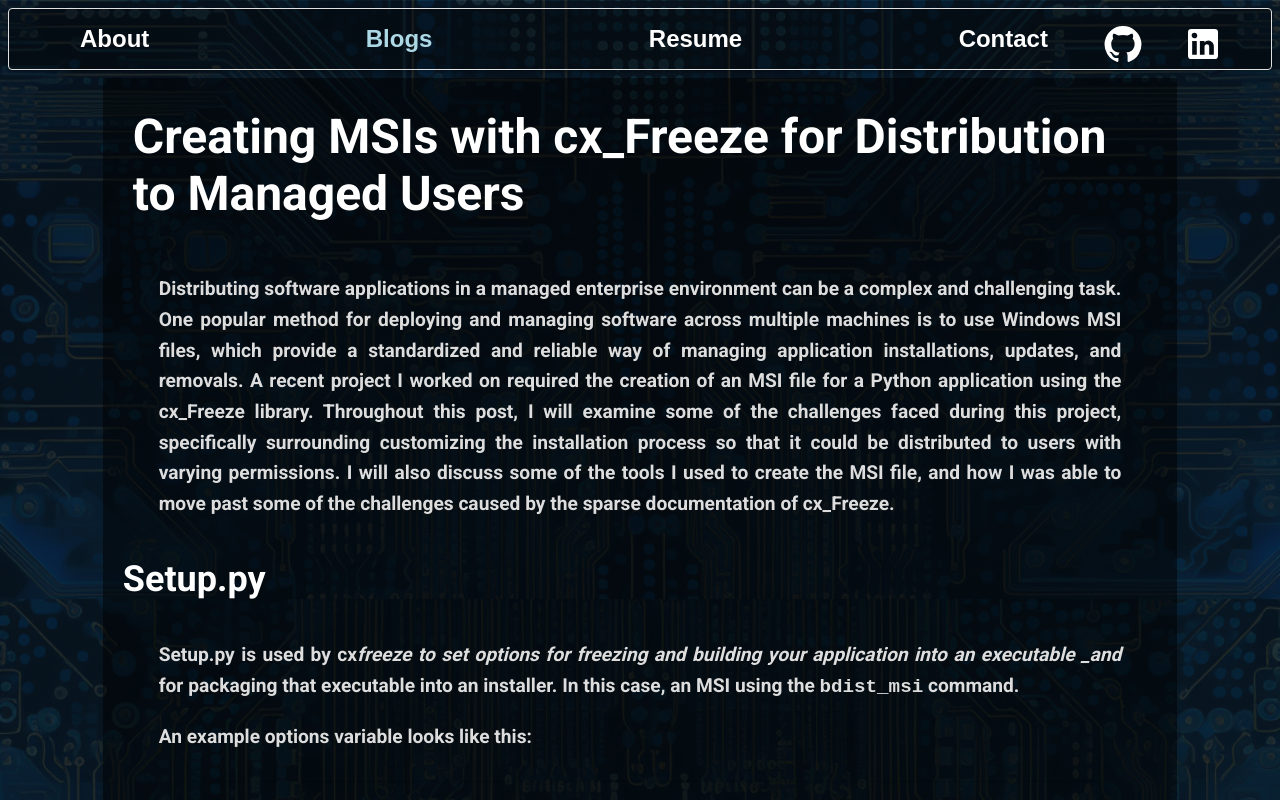
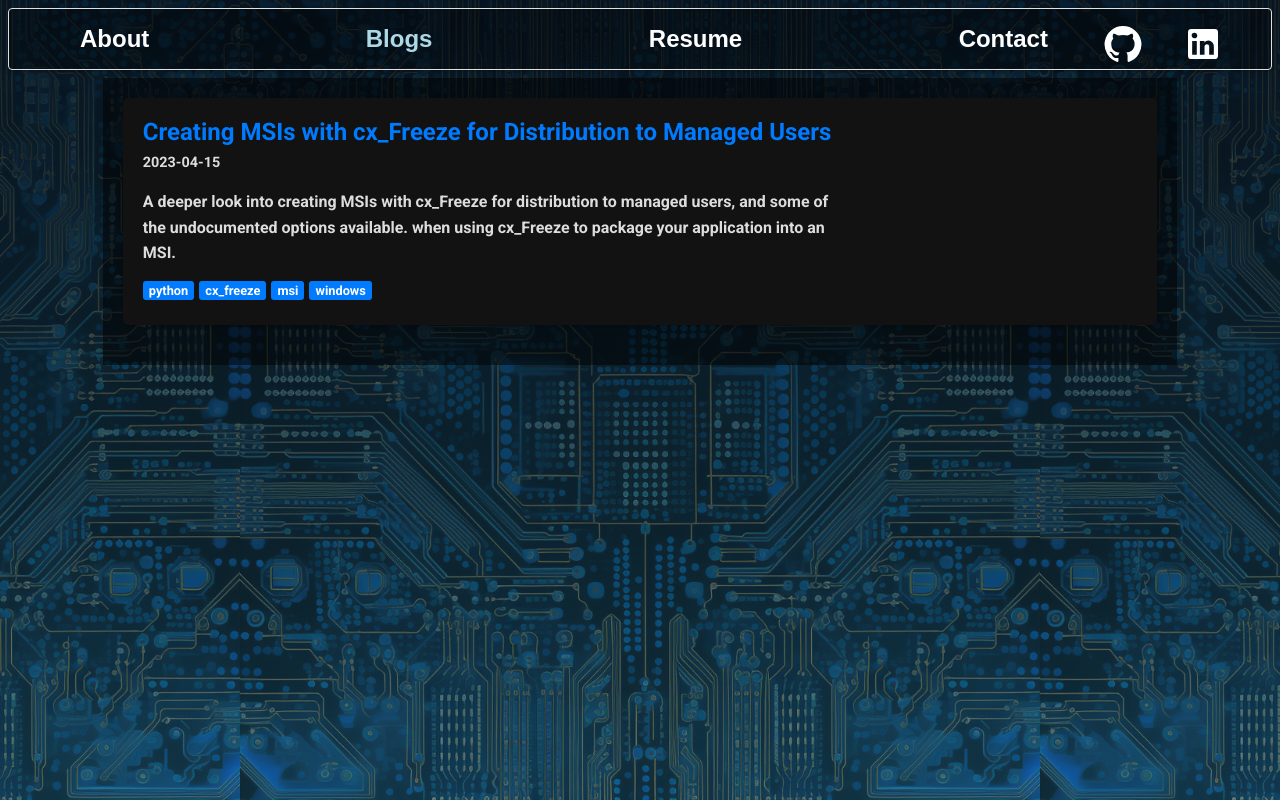
Before and after one commit to ggottemo/portfolio_vite, a React (Vite) app: page /blogs in a window 1280 px wide. Shown: the top 800 px of the page. Built offline with nearby package versions, Linux system fonts and the light colour scheme; a web font is replaced by a local one.

Commit message:
Dynamically load mdx files for blog pages using ReactRouterV6 loader api

```diff
--- /dev/null
+++ b/src/components/BlogCard.jsx
@@ -0,0 +1,27 @@
+import React from "react";
+import { Link } from "react-router-dom";
+
+const BlogCard = ({ frontMatter }) => {
+  const { title, date, tags, excerpt, slug, fileName } = frontMatter;
+
+  return (
+    <div className="blog-card">
+      <h2 className="blog-card-title">
+        <Link to={`/blog/${fileName}`} className="blog-card-title-link">
+          {title}
+        </Link>
+      </h2>
+      <p className="blog-card-date">{date}</p>
+      <p className="blog-card-excerpt">{excerpt}</p>
+      <div className="blog-card-tags">
+        {tags.map((tag, index) => (
+          <span key={index} className="blog-card-tag">
+            {tag}
+          </span>
+        ))}
+      </div>
+    </div>
+  );
+};
+
+export default BlogCard;
--- a/src/main.jsx
+++ b/src/main.jsx
@@ -1,39 +1,43 @@
-import React from 'react'
-import ReactDOM from 'react-dom/client'
+import React from "react";
+import ReactDOM from "react-dom/client";
 
-import Root from './routes/root'
-import Resume from './routes/resume'
-import Blogs from './routes/blogs'
+import Root from "./routes/root";
+import Resume from "./routes/resume";
+import Blogs from "./routes/blogs";
 
-import './styles/styles.scss'
-import '@fontsource/roboto/300.css'
-import '@fontsource/roboto/400.css'
-import '@fontsource/roboto/500.css'
-import '@fontsource/roboto/700.css'
-import '@fontsource/ntr'
+import "./styles/styles.scss";
+import "@fontsource/roboto/300.css";
+import "@fontsource/roboto/400.css";
+import "@fontsource/roboto/500.css";
+import "@fontsource/roboto/700.css";
+import "@fontsource/ntr";
 
-import { createBrowserRouter, RouterProvider } from 'react-router-dom'
-import NavBar from "./components/NavBar";
+import { createBrowserRouter, RouterProvider } from "react-router-dom";
+import BlogPage from "./routes/blogpage.jsx";
+import { loader as blogLoader } from "./routes/blogpage.jsx";
 
 const router = createBrowserRouter([
-    {
-        path: '/',
-        element: <Root/>
-    },
-    {
-        path: '/resume',
-        element: <Resume/>
-    },
-    {
-        path: '/blogs',
-        element: <Blogs />
-    }
+  {
+    path: "/",
+    element: <Root />,
+  },
+  {
+    path: "/resume",
+    element: <Resume />,
+  },
+  {
+    path: "/blogs/",
+    element: <Blogs />,
+  },
+  {
+    path: "/blog/:slug",
+    element: <BlogPage />,
+    loader: blogLoader,
+  },
+]);
 
-])
-
-
-ReactDOM.createRoot(document.getElementById('root')).render(
+ReactDOM.createRoot(document.getElementById("root")).render(
   <React.StrictMode>
     <RouterProvider router={router} />
-  </React.StrictMode>,
-)
+  </React.StrictMode>
+);
--- a/src/mdx/cx_freeze/CxFreeze.mdx
+++ b/src/mdx/CxFreeze.mdx
@@ -1,25 +1,32 @@
-import CodeContainer from "../../components/CodeContainer";
-export const title =
-  "Creating MSIs with cx_Freeze for Distribution to Managed Users";
-export const date = "2023-04-15";
-export const tags = ["python", "cx_freeze", "msi", "windows"];
+import CodeContainer from "../components/CodeContainer.jsx";
+
+export const frontMatter = {
+  title: "Creating MSIs with cx_Freeze for Distribution to Managed Users",
+  date: "2023-04-15",
+  tags: ["python", "cx_freeze", "msi", "windows"],
+  excerpt:
+    "A deeper look into creating MSIs with cx_Freeze for distribution to managed users, and some of the undocumented " +
+    "options available. when using cx_Freeze to package your application into an MSI.",
+  slug: "creating-msis-with-cx_freeze",
+  fileName: "CxFreeze",
+};
+export const fileName = "CxFreeze";
 
 # Creating MSIs with cx_Freeze for Distribution to Managed Users
 
-Distributing software applications in a managed enterprise environment can be a complex and challenging task.
-One popular method for deploying and managing software across multiple machines is to use Windows MSI files, which
-provide a standardized and reliable way of managing application installations, updates, and removals. A recent project
-I worked on required the creation of an MSI file for a Python application using the cx_Freeze library. Throughout this post,
-I will examine some of the challenges faced during this project, specifically surrounding customizing the installation process
-so that it could be distributed to users with varying permissions. I will also discuss some of the tools I used
-to create the MSI file, and how I was able to move past some of the challenges caused by the sparse documentation of
-cx_Freeze.
+Deploying software applications in a managed enterprise setting can be quite complicated. A widely used approach for
+distributing and managing software on multiple computers involves utilizing Windows MSI files. These files offer a
+consistent and dependable method for managing app installations, updates, and uninstalls. In a recent project, I had to
+create an MSI file for a Python app using the cx_Freeze library. In this post, I'll delve into some of the hurdles
+encountered during the project, particularly regarding the customization of the installation process to accommodate
+users with different permissions. Additionally, I'll talk about some of the tools I employed to develop the MSI file
+and how I overcame the challenges posed by the limited documentation of cx_Freeze.
 
 <br />
 
 ## Setup.py
 
-Setup.py is used by cx*freeze to set options for freezing and building your application into an executable \_and*
+Setup.py is used by **cxfreeze** to set options for freezing and building your application into an executable _and_
 for packaging that executable into an installer. In this case, an MSI using the `bdist_msi` command.
 
 An example options variable looks like this:
--- /dev/null
+++ b/src/routes/blogpage.jsx
@@ -0,0 +1,25 @@
+import { useLoaderData } from "react-router-dom";
+import React from "react";
+import NavBar from "../components/NavBar.jsx";
+
+export const loader = async ({ params }) => {
+  const { slug } = params;
+  console.log(`slug: ${slug}`);
+  const module = await import(`../mdx/${slug}.mdx`);
+  return module.default;
+};
+
+const BlogPage = () => {
+  const Content = useLoaderData();
+
+  return (
+    <div>
+      <NavBar />
+      <div id="blogs-container">
+        <Content />
+      </div>
+    </div>
+  );
+};
+
+export default BlogPage;
--- a/src/routes/blogs.jsx
+++ b/src/routes/blogs.jsx
@@ -1,15 +1,27 @@
-import React from "react";
+import React, { useEffect } from "react";
 import NavBar from "../components/NavBar.jsx";
-import CxFreeze from "../mdx/cx_freeze/CxFreeze.mdx";
 
-//const importModules = import.meta.glob("../mdx/*.mdx", { import:
-// "Post" });
+import BlogCard from "../components/BlogCard.jsx";
+
+const importModules = import.meta.glob("../mdx/*.mdx", {
+  import: "frontMatter",
+  eager: true,
+});
 const blogs = () => {
+  const [posts, setPosts] = React.useState([]);
+  useEffect(() => {
+    const frontMatters = Object.entries(importModules).map(([path, module]) => {
+      return module;
+    });
+    setPosts(frontMatters);
+  }, []);
   return (
     <div>
       <NavBar />
       <div id="blogs-container">
-        <CxFreeze />
+        {posts.map((post, index) => (
+          <BlogCard key={index} frontMatter={post} />
+        ))}
       </div>
     </div>
   );
--- /dev/null
+++ b/src/styles/components/BlogCard.scss
@@ -0,0 +1,56 @@
+.blog-card {
+  background-color: #121212;
+  border-radius: 5px;
+  padding: 20px;
+  box-shadow: 0 1px 4px rgba(0, 0, 0, 0.2);
+  color: #ffffff;
+  margin-bottom: 20px;
+}
+
+.blog-card-title {
+  margin: 0;
+  font-size: 1.5rem;
+  color: #007bff;
+  margin-bottom: 5px;
+}
+
+.blog-card-date {
+  font-size: 0.9rem;
+  color: #dddddd;
+  margin-bottom: 15px;
+}
+
+.blog-card-excerpt {
+  font-size: 1rem;
+  line-height: 1.6;
+  color: #ffffff;
+  margin-bottom: 15px;
+}
+
+.blog-card-tags {
+  display: flex;
+  flex-wrap: wrap;
+}
+
+.blog-card-tag {
+  background-color: #007bff;
+  border-radius: 3px;
+  color: #ffffff;
+  font-size: 0.8rem;
+  padding: 2px 6px;
+  margin-right: 5px;
+  margin-bottom: 5px;
+}
+
+.blog-card-tag:hover {
+  background-color: #0056b3;
+}
+
+.blog-card-title-link {
+  color: #007bff;
+  text-decoration: none;
+}
+
+.blog-card-title-link:hover {
+  color: #0056b3;
+}
--- a/src/styles/components/__components-dir.scss
+++ b/src/styles/components/__components-dir.scss
@@ -5,3 +5,4 @@ Used to contain all the components imports
 
 @import "NavBar";
 @import "CodeContainer";
+@import "BlogCard";
```
